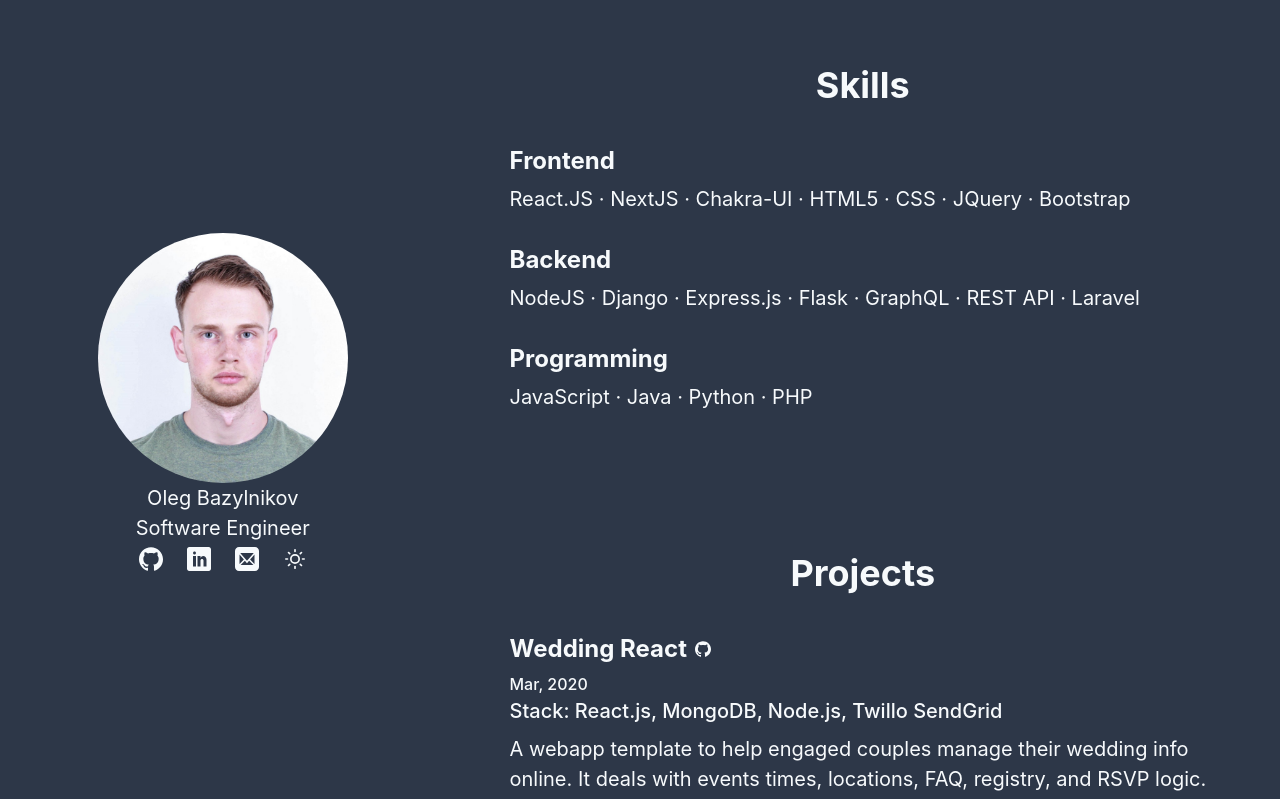
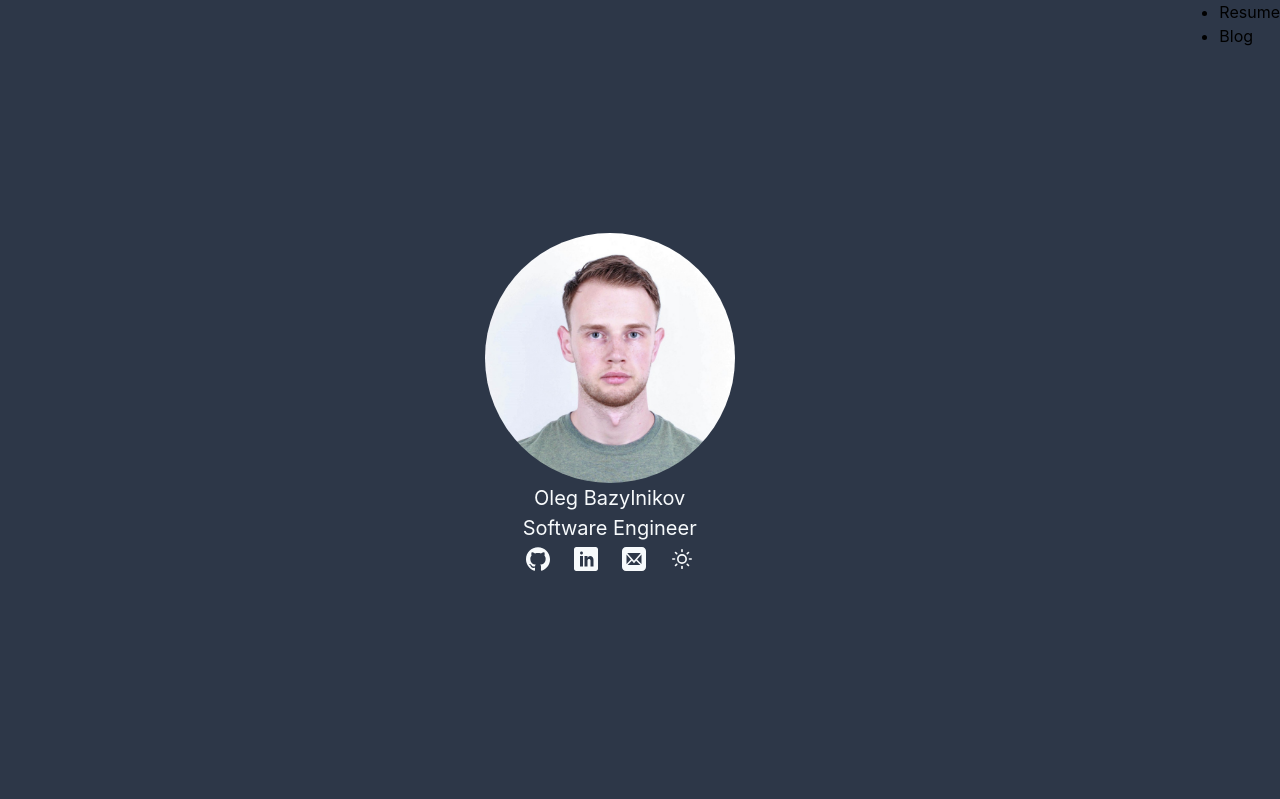
Before and after one commit to olegesan/bazz.pw, a Next.js app: page / in a window 1280 px wide. Shown: the top 799 px of the page. Built offline with nearby package versions, Linux system fonts and the light colour scheme.

Commit message:
updates project structure to incorporate a blog

```diff
--- /dev/null
+++ b/mdx.d.ts
@@ -0,0 +1 @@
+/// <reference types="@mdx-js/loader" />
--- a/next.config.js
+++ b/next.config.js
@@ -1,3 +1,9 @@
+const withMDX = require("@next/mdx")({
+  extension: /\.mdx?$/,
+});
+module.export = withMDX({
+  pageExtensions: ["js", "jsx", "ts", "tsx", "md", "mdx"],
+});
 module.exports = {
   reactStrictMode: true,
-}
+};
--- a/package.json
+++ b/package.json
@@ -13,6 +13,9 @@
     "@chakra-ui/react": "^1.6.5",
     "@emotion/react": "^11",
     "@emotion/styled": "^11",
+    "@mdx-js/loader": "^1.6.22",
+    "@mdx-js/react": "^1.6.22",
+    "@next/mdx": "^11.1.0",
     "framer-motion": "^4",
     "next": "11.0.1",
     "react": "17.0.2",
--- a/pages/index.tsx
+++ b/pages/index.tsx
@@ -1,5 +1,6 @@
 import React from "react";
-import { Flex } from "@chakra-ui/react";
+import Link from "next/link";
+import { Flex, Text } from "@chakra-ui/react";
 import PersonalInfo from "../components/personal-info";
 import Skills from "../components/skills";
 // import Layout from "../components/layout-old"
@@ -15,13 +16,16 @@ const Home = () => {
     <TehemeComponent>
       <PersonalInfo />
       <div className="content">
-        <Flex flexDir="column">
-          <Skills />
-          <Projects />
-          <Experience />
-          <Hackathon />
-          <Certifications />
-        </Flex>
+        <Text color="black">
+          <ul>
+            <li>
+              <Link href="/resume">Resume</Link>
+            </li>
+            <li>
+              <Link href="/blog">Blog</Link>
+            </li>
+          </ul>
+        </Text>
       </div>
     </TehemeComponent>
   );
--- a/tsconfig.json
+++ b/tsconfig.json
@@ -14,6 +14,6 @@
     "isolatedModules": true,
     "jsx": "preserve"
   },
-  "include": ["next-env.d.ts", "**/*.ts", "**/*.tsx"],
+  "include": ["next-env.d.ts", "**/*.ts", "**/*.tsx", "mdx.t.ts"],
   "exclude": ["node_modules"]
 }
```
Also changed, not shown: pages/resume/index.tsx (added, +30 -0 lines), 1 other file (tests, documents, lock files or other folders).
